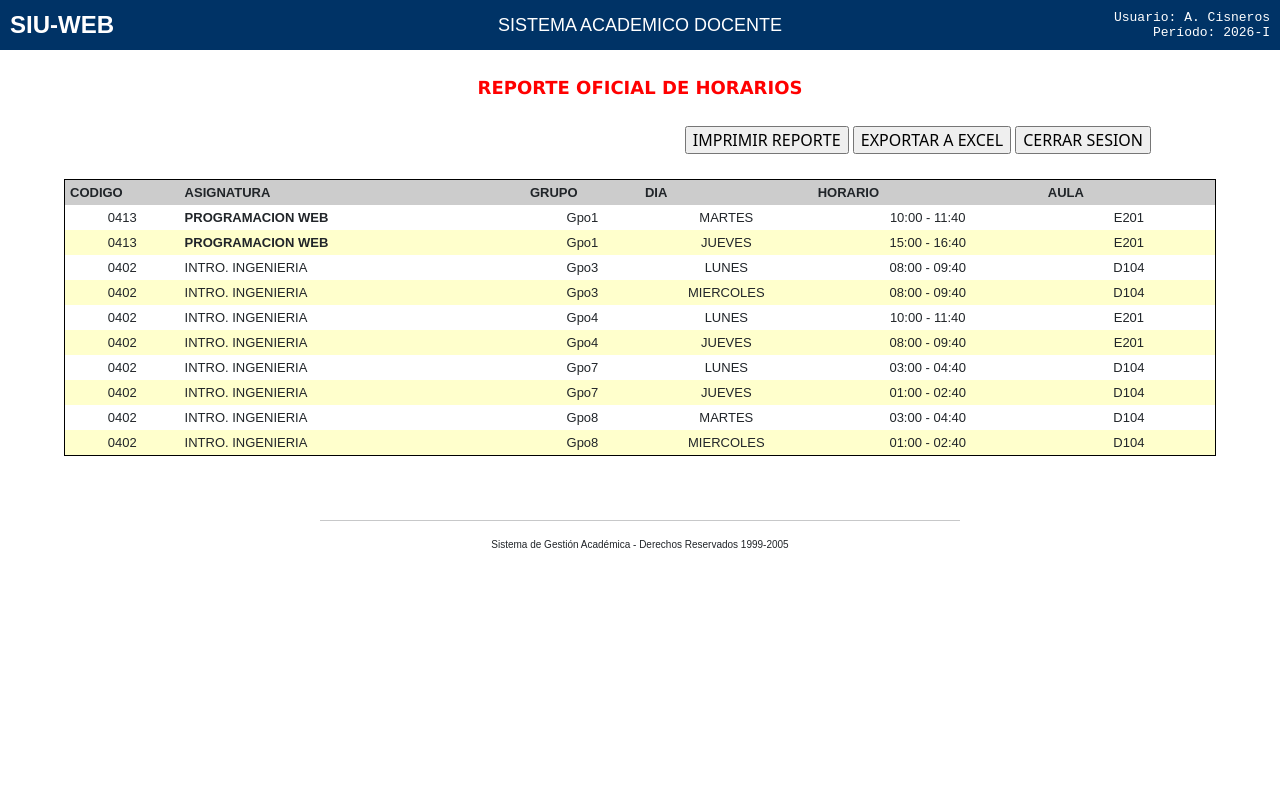
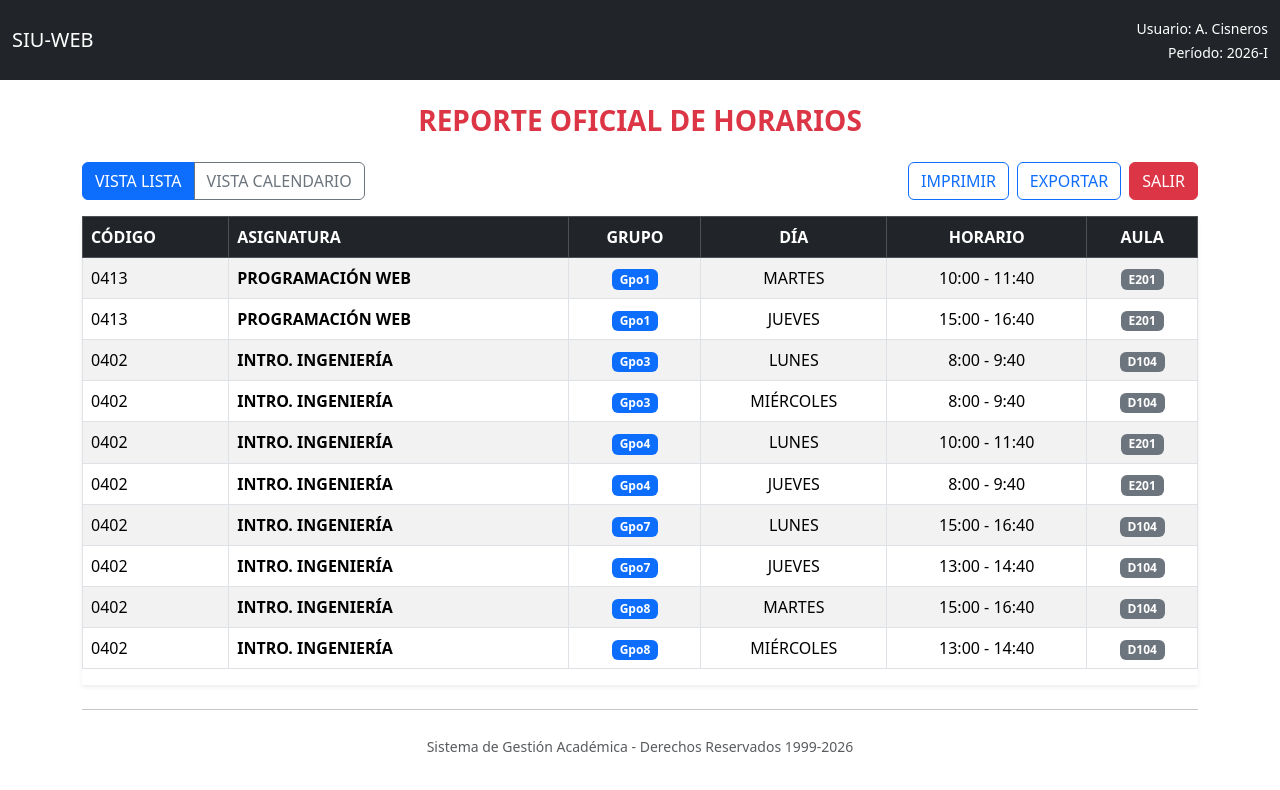
Before and after one commit to Yeko04/Desafio-Bootstrap5---Yessenia, a plain HTML site: page index.html in a window 1280 px wide. Drawn offline with nearby package versions, Linux system fonts and the light colour scheme.

Commit message:
Complete change of the index code

```diff
--- a/index.html
+++ b/index.html
@@ -1,147 +1,57 @@
-<html>
-<head>
-<title>SIU - Sistema de Horario Universitario v2.0</title>
-<link href="https://cdn.jsdelivr.net/npm/bootstrap@5.3.0/dist/css/bootstrap.min.css" rel="stylesheet">
-</head>
-<body bgcolor="#e6e6e6" text="#000000" link="#0000FF" vlink="#800080" alink="#FF0000">
+<!doctype html>
+<html lang="es">
+  <head>
+    <meta charset="utf-8">
+    <meta name="viewport" content="width=device-width, initial-scale=1">
+    <title>SIU - Sistema Académico</title>
+    <link href="https://cdn.jsdelivr.net/npm/bootstrap@5.3.8/dist/css/bootstrap.min.css" rel="stylesheet" integrity="sha384-sRIl4kxILFvY47J16cr9ZwB07vP4J8+LH7qKQnuqkuIAvNWLzeN8tE5YBujZqJLB" crossorigin="anonymous">
+    <style>
+        .celda-calendario { height: 60px; vertical-align: middle; font-size: 0.85rem; }
+    </style>
+  </head>
+  <body>
 
-<table width="100%" border="0" bgcolor="#003366" cellpadding="10">
-  <tr>
-    <td width="20%">
-      <font color="#FFFFFF" face="Arial, Helvetica, sans-serif" size="5"><b>SIU-WEB</b></font>
-    </td>
-    <td width="60%" align="center">
-      <font color="#FFFFFF" face="Arial, Helvetica, sans-serif" size="4">SISTEMA ACADEMICO DOCENTE</font>
-    </td>
-    <td width="20%" align="right">
-      <font color="#FFFFFF" face="Courier New, Courier, mono" size="2">
-      Usuario: A. Cisneros<br>
-      Período: 2026-I
-      </font>
-    </td>
-  </tr>
-</table>
+    <nav class="navbar navbar-expand-lg navbar-dark bg-dark mb-4">
+        <div class="container-fluid">
+            <a class="navbar-brand" href="#">SIU-WEB</a>
+            <div class="collapse navbar-collapse">
+                <span class="navbar-text text-white ms-auto text-end">
+                    <small>Usuario: A. Cisneros</small><br>
+                    <small>Período: 2026-I</small>
+                </span>
+            </div>
+        </div>
+    </nav>
 
-<br>
-<center>
-  <font face="Verdana, Arial, Helvetica, sans-serif" size="4" color="#FF0000"><b>REPORTE OFICIAL DE HORARIOS</b></font>
-  <br><br>
+    <div class="container">
 
-  <table width="80%" border="0">
-    <tr>
-      <td align="right">
-        <input type="button" value="IMPRIMIR REPORTE">
-        <input type="button" value="EXPORTAR A EXCEL">
-        <input type="button" value="CERRAR SESION">
-      </td>
-    </tr>
-  </table>
+        <div class="text-center mb-4">
+            <h3 class="text-danger fw-bold">REPORTE OFICIAL DE HORARIOS</h3>
+        </div>
 
-  <br>
+        <div class="d-flex justify-content-between align-items-center mb-3">
+            <div class="btn-group">
+                <button id="btnLista" onclick="cambiarVista('lista')" class="btn btn-primary">VISTA LISTA</button>
+                <button id="btnCalendario" onclick="cambiarVista('calendario')" class="btn btn-outline-secondary">VISTA CALENDARIO</button>
+            </div>
+            <div class="d-flex gap-2">
+                <button type="button" class="btn btn-outline-primary">IMPRIMIR</button>
+                <button type="button" class="btn btn-outline-primary">EXPORTAR</button>
+                <button type="button" class="btn btn-danger">SALIR</button>
+            </div>
+        </div>
 
-  <table width="90%" border="1" cellspacing="0" cellpadding="5" bordercolor="#000000" bgcolor="#FFFFFF">
-    <tr bgcolor="#CCCCCC">
-      <th width="10%"><font face="Arial" size="2">CODIGO</font></th>
-      <th width="30%"><font face="Arial" size="2">ASIGNATURA</font></th>
-      <th width="10%"><font face="Arial" size="2">GRUPO</font></th>
-      <th width="15%"><font face="Arial" size="2">DIA</font></th>
-      <th width="20%"><font face="Arial" size="2">HORARIO</font></th>
-      <th width="15%"><font face="Arial" size="2">AULA</font></th>
-    </tr>
+        <div id="app" class="table-responsive shadow-sm" style="min-height: 400px;"></div>
 
-    <tr>
-      <td align="center"><font face="Arial" size="2">0413</font></td>
-      <td><font face="Arial" size="2"><b>PROGRAMACION WEB</b></font></td>
-      <td align="center"><font face="Arial" size="2">Gpo1</font></td>
-      <td align="center"><font face="Arial" size="2">MARTES</font></td>
-      <td align="center"><font face="Arial" size="2">10:00 - 11:40</font></td>
-      <td align="center"><font face="Arial" size="2">E201</font></td>
-    </tr>
+        <hr class="my-4">
+        <footer class="text-center text-muted">
+            <small>Sistema de Gestión Académica - Derechos Reservados 1999-2026</small>
+        </footer>
+    </div>
 
-    <tr bgcolor="#FFFFCC"> <td align="center"><font face="Arial" size="2">0413</font></td>
-      <td><font face="Arial" size="2"><b>PROGRAMACION WEB</b></font></td>
-      <td align="center"><font face="Arial" size="2">Gpo1</font></td>
-      <td align="center"><font face="Arial" size="2">JUEVES</font></td>
-      <td align="center"><font face="Arial" size="2">15:00 - 16:40</font></td>
-      <td align="center"><font face="Arial" size="2">E201</font></td>
-    </tr>
+    <script src="https://cdn.jsdelivr.net/npm/bootstrap@5.3.8/dist/js/bootstrap.bundle.min.js" integrity="sha384-FKyoEForCGlyvwx9Hj09JcYn3nv7wiPVlz7YYwJrWVcXK/BmnVDxM+D2scQbITxI" crossorigin="anonymous"></script>
 
-    <tr>
-      <td align="center"><font face="Arial" size="2">0402</font></td>
-      <td><font face="Arial" size="2">INTRO. INGENIERIA</font></td>
-      <td align="center"><font face="Arial" size="2">Gpo3</font></td>
-      <td align="center"><font face="Arial" size="2">LUNES</font></td>
-      <td align="center"><font face="Arial" size="2">08:00 - 09:40</font></td>
-      <td align="center"><font face="Arial" size="2">D104</font></td>
-    </tr>
+    <script src="logic.js"></script>
 
-    <tr bgcolor="#FFFFCC">
-      <td align="center"><font face="Arial" size="2">0402</font></td>
-      <td><font face="Arial" size="2">INTRO. INGENIERIA</font></td>
-      <td align="center"><font face="Arial" size="2">Gpo3</font></td>
-      <td align="center"><font face="Arial" size="2">MIERCOLES</font></td>
-      <td align="center"><font face="Arial" size="2">08:00 - 09:40</font></td>
-      <td align="center"><font face="Arial" size="2">D104</font></td>
-    </tr>
-
-    <tr>
-      <td align="center"><font face="Arial" size="2">0402</font></td>
-      <td><font face="Arial" size="2">INTRO. INGENIERIA</font></td>
-      <td align="center"><font face="Arial" size="2">Gpo4</font></td>
-      <td align="center"><font face="Arial" size="2">LUNES</font></td>
-      <td align="center"><font face="Arial" size="2">10:00 - 11:40</font></td>
-      <td align="center"><font face="Arial" size="2">E201</font></td>
-    </tr>
-
-    <tr bgcolor="#FFFFCC">
-      <td align="center"><font face="Arial" size="2">0402</font></td>
-      <td><font face="Arial" size="2">INTRO. INGENIERIA</font></td>
-      <td align="center"><font face="Arial" size="2">Gpo4</font></td>
-      <td align="center"><font face="Arial" size="2">JUEVES</font></td>
-      <td align="center"><font face="Arial" size="2">08:00 - 09:40</font></td>
-      <td align="center"><font face="Arial" size="2">E201</font></td>
-    </tr>
-    <tr>
-      <td align="center"><font face="Arial" size="2">0402</font></td>
-      <td><font face="Arial" size="2">INTRO. INGENIERIA</font></td>
-      <td align="center"><font face="Arial" size="2">Gpo7</font></td>
-      <td align="center"><font face="Arial" size="2">LUNES</font></td>
-      <td align="center"><font face="Arial" size="2">03:00 - 04:40</font></td>
-      <td align="center"><font face="Arial" size="2">D104</font></td>
-    </tr>
-
-    <tr bgcolor="#FFFFCC">
-      <td align="center"><font face="Arial" size="2">0402</font></td>
-      <td><font face="Arial" size="2">INTRO. INGENIERIA</font></td>
-      <td align="center"><font face="Arial" size="2">Gpo7</font></td>
-      <td align="center"><font face="Arial" size="2">JUEVES</font></td>
-      <td align="center"><font face="Arial" size="2">01:00 - 02:40</font></td>
-      <td align="center"><font face="Arial" size="2">D104</font></td>
-    </tr>
-
-      <tr>
-      <td align="center"><font face="Arial" size="2">0402</font></td>
-      <td><font face="Arial" size="2">INTRO. INGENIERIA</font></td>
-      <td align="center"><font face="Arial" size="2">Gpo8</font></td>
-      <td align="center"><font face="Arial" size="2">MARTES</font></td>
-      <td align="center"><font face="Arial" size="2">03:00 - 04:40</font></td>
-      <td align="center"><font face="Arial" size="2">D104</font></td>
-    </tr>
-
-    <tr bgcolor="#FFFFCC">
-      <td align="center"><font face="Arial" size="2">0402</font></td>
-      <td><font face="Arial" size="2">INTRO. INGENIERIA</font></td>
-      <td align="center"><font face="Arial" size="2">Gpo8</font></td>
-      <td align="center"><font face="Arial" size="2">MIERCOLES</font></td>
-      <td align="center"><font face="Arial" size="2">01:00 - 02:40</font></td>
-      <td align="center"><font face="Arial" size="2">D104</font></td>
-    </tr>
-  </table>
-
-  <br><br>
-  <hr width="50%">
-  <font size="1" face="Arial">Sistema de Gestión Académica - Derechos Reservados 1999-2005</font>
-
-</center>
-</body>
+  </body>
 </html>
```
